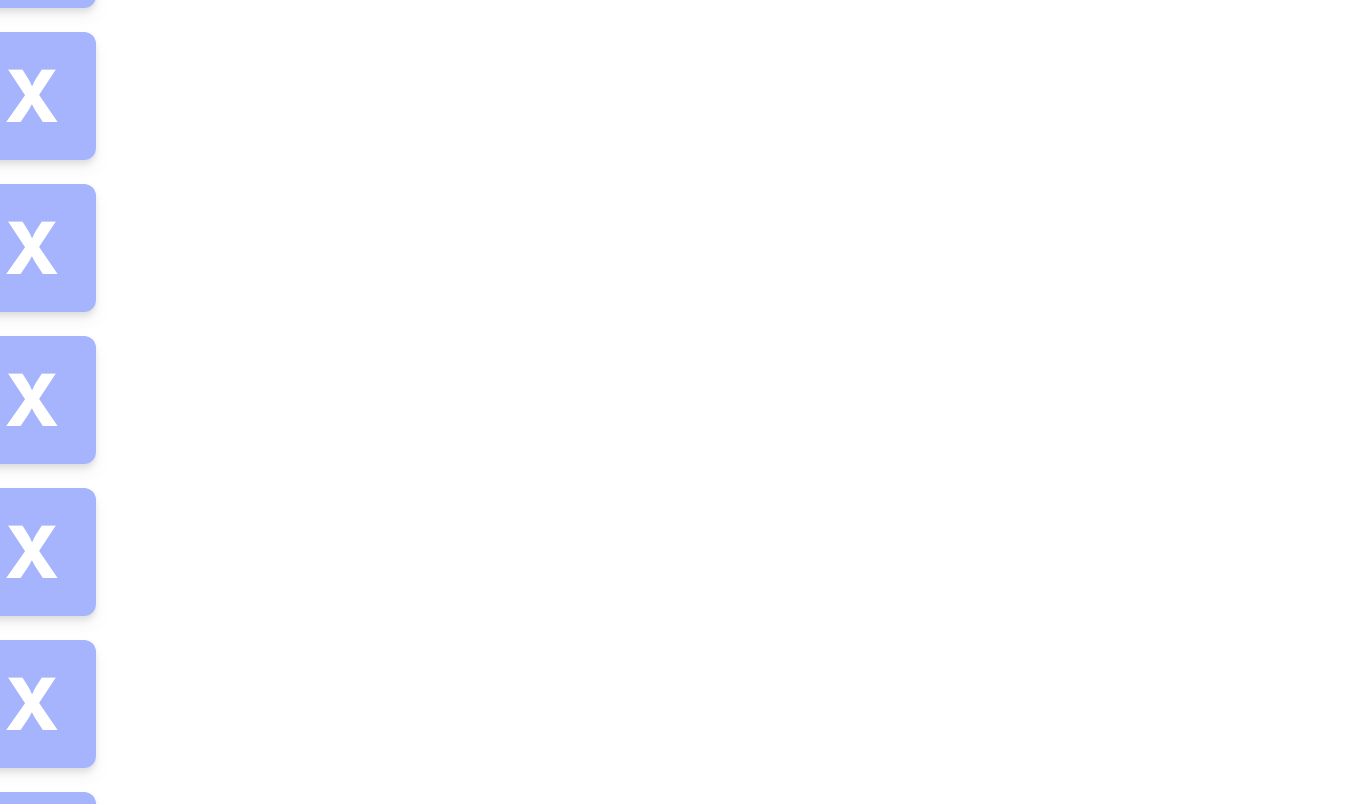
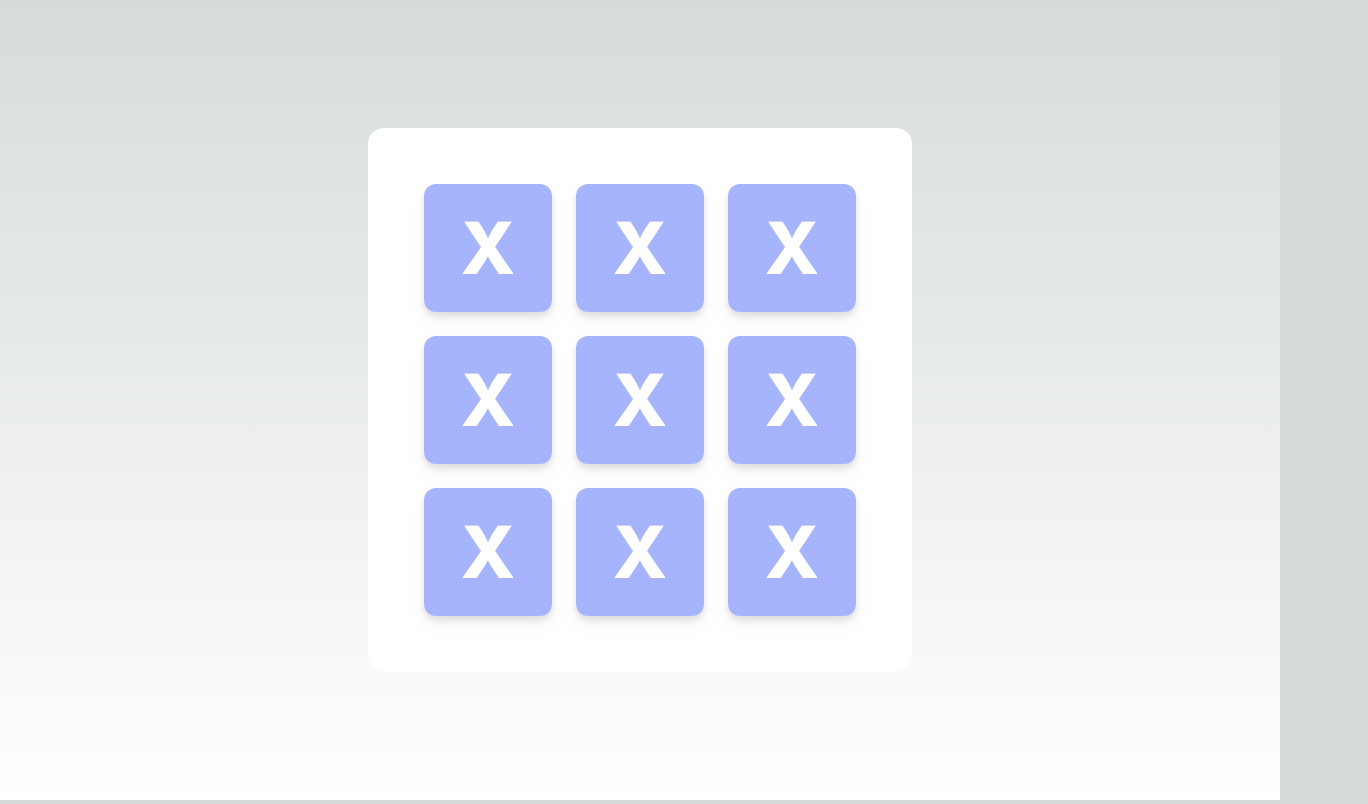
Before and after one commit to cblanken/tic-tac-toe, a Next.js app: page / in a window 1280 px wide. Shown: the top 804 px of the page, 1368 px wide, since content can reach past the window. Built offline with nearby package versions, Linux system fonts and the light colour scheme.

Commit message:
Add objects to model the Tic-Tac-Toe game

```diff
--- a/src/app/page.tsx
+++ b/src/app/page.tsx
@@ -1,6 +1,6 @@
 import Image from 'next/image'
 import Board from '../components/Board'
-import { Tile } from '../components/BoardTile'
+import { Tile } from '../lib'
 
 export default function Home() {
   const boardSize = 3
--- a/src/components/Board.tsx
+++ b/src/components/Board.tsx
@@ -1,22 +1,23 @@
 "use client"
 import { useState } from "react"
-import BoardTile, { Tile } from '../components/BoardTile'
+import BoardCell from "./BoardCell"
+import { PlayerSymbol } from "../lib"
 
 
 interface IProps {
   boardSize: number;
-  tiles: Tile[];
+  tiles: PlayerSymbol[];
 }
 
 export default function Board(props: IProps) {
   const [boardSize, setSize] = useState(props.boardSize)
-  const [tiles, setTiles] = useState(props.tiles)
+  const [tiles, setCells] = useState(props.tiles)
   const [playerTurn, setTurn] = useState(false)
 
   return (
-    <div className={`bg-white p-14 rounded-2xl gap-6 board aspect-square grid grid-cols-${boardSize}`}>
+    <div className={`bg-white p-14 rounded-2xl gap-6 board aspect-square grid grid-cols-3`}>
       { tiles.map((tile, index) =>
-        <BoardTile
+        <BoardCell
           className="h-32 font-extrabold text-white overflow-hidden aspect-square bg-indigo-300 drop-shadow-lg rounded-xl"
           tile={tile} boardSize={boardSize} key={index} />
       )}
--- a/src/components/BoardTile.tsx
+++ b/src/components/BoardCell.tsx
@@ -1,17 +1,14 @@
 import { useState } from "react"
-
-export type Tile = {
-  value: "X" | "O" | " "
-}
+import type { PlayerSymbol } from "../lib"
 
 interface IProps {
-  tile: Tile;
+  tile: PlayerSymbol;
   boardSize: number;
   className?: string;
 }
 
-export default function BoardTile(props: IProps) {
-  const [tile, setTileData] = useState(props.tile)
+export default function BoardCell(props: IProps) {
+  const [tile, setCellData] = useState(props.tile)
   const [boardSize, setBoardSize] = useState(props.boardSize)
 
   return (
--- /dev/null
+++ b/src/lib.ts
@@ -0,0 +1,53 @@
+export interface PlayerSymbol {
+  value: "X" | "O" | ""
+}
+
+export class Board {
+  cells: Array<PlayerSymbol>;
+  size: number;
+
+  constructor(cells: Array<PlayerSymbol>, size: number = 3) {
+    this.cells = cells;
+    this.size = size;
+  }
+}
+
+export class IPlayer {
+  name: string;
+  score: number;
+  symbol: PlayerSymbol;
+
+  constructor(name: string, score: number = 0, symbol: PlayerSymbol) {
+    this.name = name;
+    this.score = score;
+    this.symbol = symbol;
+  }
+}
+
+export class Player extends IPlayer {}
+
+export class AI extends IPlayer {
+  get_next_play_random(board: Board): Board {
+    // TODO: implement random selection
+    return board
+  }
+
+  get_next_play_minimax(board: Board): Board {
+    // TODO: implement minimax algo
+    return board
+  }
+}
+
+export class TicTacToe {
+  board: Board;
+  turn: boolean;
+  player1: IPlayer;
+  player2: IPlayer;
+
+  constructor(board: Board, player1: IPlayer, player2: IPlayer, turn: boolean = true) {
+    this.board = board;
+    this.turn = turn;
+    this.player1 = player1;
+    this.player2 = player2;
+  }
+}
```
